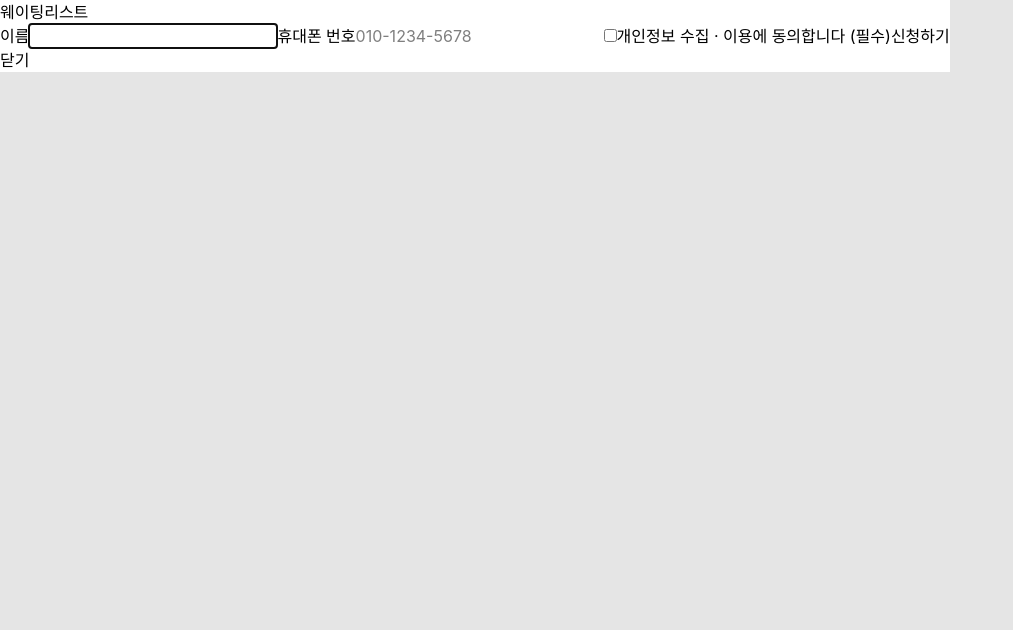
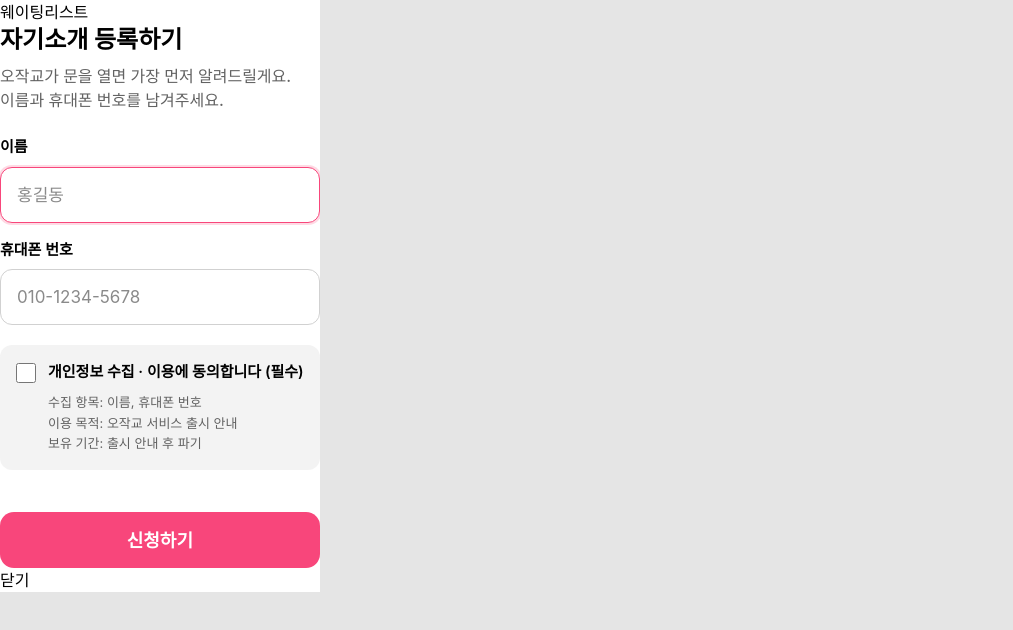
Before and after one commit to im-dongyoon/Ojakgyo-landing, a Next.js app: page / in a window 1280 px wide. Both pictures are taken after a click on the button "웨이팅리스트 신청". Shown: the top 630 px of the page, without its empty margins (0-1013 px from the left). Built offline with nearby package versions, Linux system fonts and the light colour scheme; no server answers; a web font is replaced by a local one.

Commit message:
feat(waitlist): 어느 버튼에서든 여는 공용 모달과 폼 디자인

```diff
--- /dev/null
+++ b/src/features/waitlist/waitlist-dialog.tsx
@@ -0,0 +1,67 @@
+"use client";
+
+import {
+  createContext,
+  type ReactNode,
+  use,
+  useCallback,
+  useRef,
+} from "react";
+
+import { WaitlistForm } from "./waitlist-form";
+
+const OpenWaitlistContext = createContext<(() => void) | null>(null);
+
+/** 페이지에 모달 하나를 두고, 어느 버튼에서든 열 수 있게 한다 */
+export function WaitlistDialogProvider({ children }: { children: ReactNode }) {
+  const dialogRef = useRef<HTMLDialogElement>(null);
+  const open = useCallback(() => dialogRef.current?.showModal(), []);
+
+  return (
+    <OpenWaitlistContext value={open}>
+      {children}
+      <dialog
+        ref={dialogRef}
+        aria-labelledby="waitlist-title"
+        // 바깥(배경)을 누르면 닫는다
+        onClick={(event) => {
+          if (event.target === event.currentTarget) event.currentTarget.close();
+        }}
+        className="m-auto w-[calc(100%-40px)] max-w-[440px] rounded-[20px] bg-white p-0 text-black shadow-float backdrop:bg-black/50"
+      >
+        <div className="relative px-6 pb-7 pt-8 lg:px-8 lg:pb-8 lg:pt-10">
+          <form method="dialog" className="absolute right-3 top-3">
+            <button
+              type="submit"
+              aria-label="닫기"
+              className="flex size-11 items-center justify-center rounded-full text-[28px] leading-none text-grey5 hover:bg-grey1"
+            >
+              ×
+            </button>
+          </form>
+          <WaitlistForm />
+        </div>
+      </dialog>
+    </OpenWaitlistContext>
+  );
+}
+
+/** 웨이팅리스트 모달을 여는 버튼 */
+export function WaitlistTrigger({
+  className,
+  children,
+}: {
+  className?: string;
+  children: ReactNode;
+}) {
+  const open = use(OpenWaitlistContext);
+  if (!open) {
+    throw new Error("WaitlistTrigger는 WaitlistDialogProvider 안에서 써야 합니다.");
+  }
+
+  return (
+    <button type="button" onClick={open} className={className}>
+      {children}
+    </button>
+  );
+}
--- a/src/features/waitlist/waitlist-form.tsx
+++ b/src/features/waitlist/waitlist-form.tsx
@@ -1,6 +1,6 @@
 "use client";
 
-import { useActionState } from "react";
+import { type FormEvent, startTransition, useActionState } from "react";
 
 import { readAttribution } from "@/features/attribution/client";
 import { ATTRIBUTION_FIELDS } from "@/features/attribution/types";
@@ -8,38 +8,76 @@ import { ATTRIBUTION_FIELDS } from "@/features/attribution/types";
 import { joinWaitlist } from "./actions";
 import { initialWaitlistState, WAITLIST_FIELDS } from "./types";
 
-/** 동작만 갖춘 폼. 스타일 · 문구는 디자인 작업 때 채운다. */
+const inputClass =
+  "h-14 w-full rounded-[12px] border border-grey2 bg-white px-4 text-[17px] text-ink outline-none placeholder:text-grey4 focus:border-pink focus:ring-2 focus:ring-pink/20";
+
 export function WaitlistForm() {
   const [state, formAction, pending] = useActionState(
     joinWaitlist,
     initialWaitlistState,
   );
 
-  // 제출할 때 유입 정보를 함께 싣는다
-  const submit = (formData: FormData) => {
+  // form action 대신 onSubmit으로 보낸다. 오류가 나도 입력한 값이 지워지지 않게 하려고.
+  const onSubmit = (event: FormEvent<HTMLFormElement>) => {
+    event.preventDefault();
+    const formData = new FormData(event.currentTarget);
     const { search, referrer } = readAttribution();
     formData.set(ATTRIBUTION_FIELDS.search, search);
     formData.set(ATTRIBUTION_FIELDS.referrer, referrer);
-    formAction(formData);
+    startTransition(() => formAction(formData));
   };
 
   if (state.status === "success") {
-    return <p role="status">신청이 완료됐어요.</p>;
+    return (
+      <div role="status" className="flex flex-col gap-3 pt-2">
+        <h2 id="waitlist-title" className="text-[24px] font-bold leading-[1.35]">
+          신청이 완료됐어요
+        </h2>
+        <p className="text-[17px] font-medium leading-[1.5] text-grey5">
+          오작교가 문을 열면 남겨주신 번호로
+          <br />
+          가장 먼저 알려드릴게요.
+        </p>
+        <form method="dialog" className="mt-5">
+          <button
+            type="submit"
+            className="h-14 w-full rounded-[14px] bg-pink text-[18px] font-bold text-white"
+          >
+            확인
+          </button>
+        </form>
+      </div>
+    );
   }
 
   return (
-    <form action={submit}>
-      <label htmlFor="waitlist-name">이름</label>
+    <form onSubmit={onSubmit} className="flex flex-col">
+      <h2 id="waitlist-title" className="text-[24px] font-bold leading-[1.35]">
+        자기소개 등록하기
+      </h2>
+      <p className="mt-2 text-[16px] font-medium leading-[1.5] text-grey5">
+        오작교가 문을 열면 가장 먼저 알려드릴게요.
+        <br />
+        이름과 휴대폰 번호를 남겨주세요.
+      </p>
+
+      <label htmlFor="waitlist-name" className="mt-6 text-[15px] font-semibold">
+        이름
+      </label>
       <input
         id="waitlist-name"
         name={WAITLIST_FIELDS.name}
         type="text"
         autoComplete="name"
         maxLength={50}
+        placeholder="홍길동"
         required
+        className={`${inputClass} mt-2`}
       />
 
-      <label htmlFor="waitlist-phone">휴대폰 번호</label>
+      <label htmlFor="waitlist-phone" className="mt-4 text-[15px] font-semibold">
+        휴대폰 번호
+      </label>
       <input
         id="waitlist-phone"
         name={WAITLIST_FIELDS.phone}
@@ -48,15 +86,28 @@ export function WaitlistForm() {
         autoComplete="tel"
         placeholder="010-1234-5678"
         required
+        className={`${inputClass} mt-2`}
       />
 
-      <label>
-        <input name={WAITLIST_FIELDS.agree} type="checkbox" required />
-        개인정보 수집 · 이용에 동의합니다 (필수)
-      </label>
+      <div className="mt-5 rounded-[12px] bg-grey1/60 p-4">
+        <label className="flex items-start gap-3 text-[15px] font-semibold leading-[1.5]">
+          <input
+            name={WAITLIST_FIELDS.agree}
+            type="checkbox"
+            required
+            className="mt-0.5 size-5 shrink-0 accent-pink"
+          />
+          개인정보 수집 · 이용에 동의합니다 (필수)
+        </label>
+        <ul className="mt-2 pl-8 text-[13px] leading-[1.6] text-grey5">
+          <li>수집 항목: 이름, 휴대폰 번호</li>
+          <li>이용 목적: 오작교 서비스 출시 안내</li>
+          <li>보유 기간: 출시 안내 후 파기</li>
+        </ul>
+      </div>
 
       {/* honeypot: 사람에게는 보이지 않고 봇만 채운다 */}
-      <div aria-hidden="true" style={{ position: "absolute", left: "-9999px" }}>
+      <div aria-hidden="true" className="absolute -left-[9999px]">
         <input
           name={WAITLIST_FIELDS.honeypot}
           type="text"
@@ -65,13 +116,17 @@ export function WaitlistForm() {
         />
       </div>
 
-      <button type="submit" disabled={pending}>
-        {pending ? "신청 중…" : "신청하기"}
-      </button>
-
-      <p aria-live="polite">
+      <p aria-live="polite" className="mt-3 min-h-[22px] text-[15px] font-medium text-pink">
         {state.status === "error" ? state.message : null}
       </p>
+
+      <button
+        type="submit"
+        disabled={pending}
+        className="mt-2 h-14 w-full rounded-[14px] bg-pink text-[18px] font-bold text-white disabled:opacity-60"
+      >
+        {pending ? "보내는 중…" : "신청하기"}
+      </button>
     </form>
   );
 }
```
